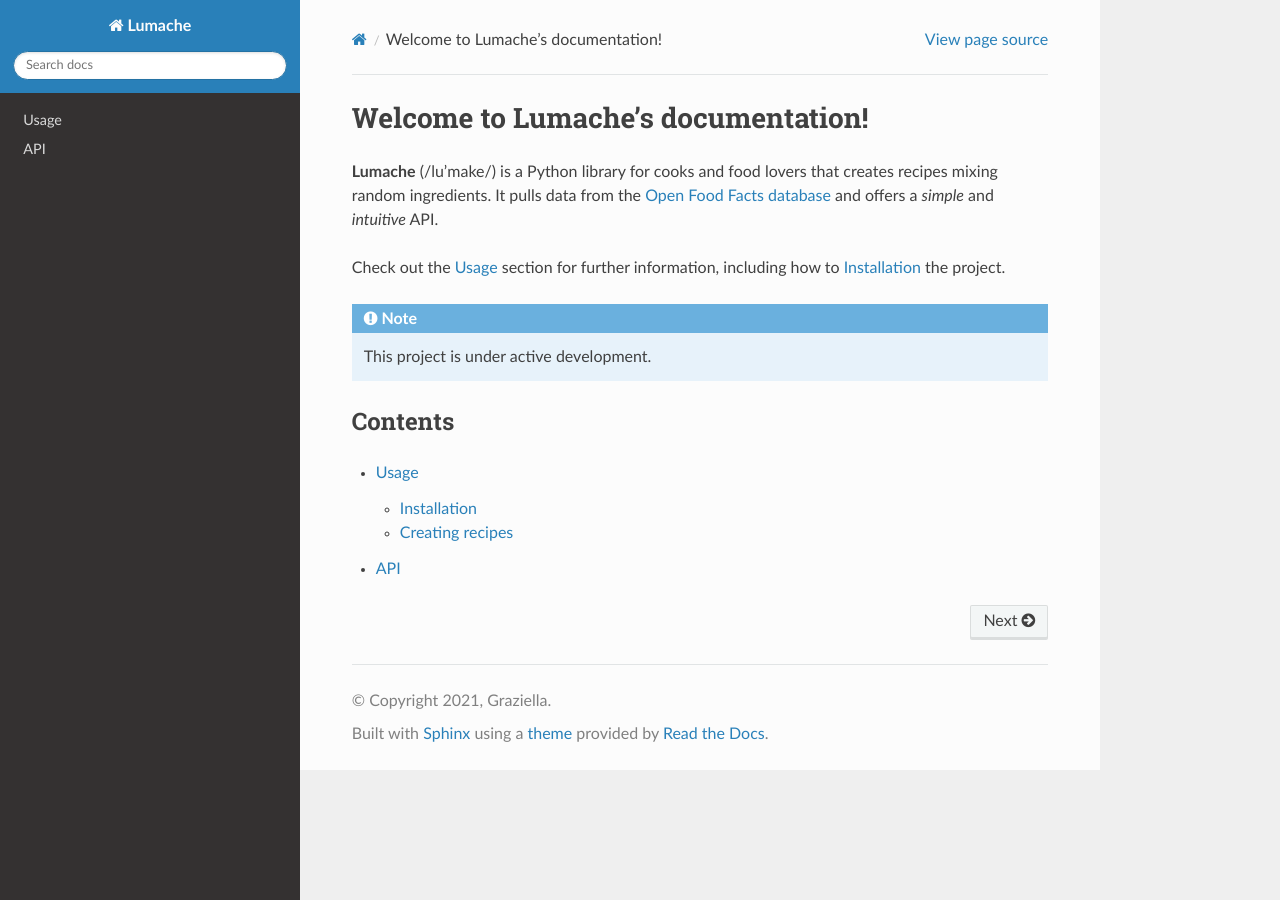
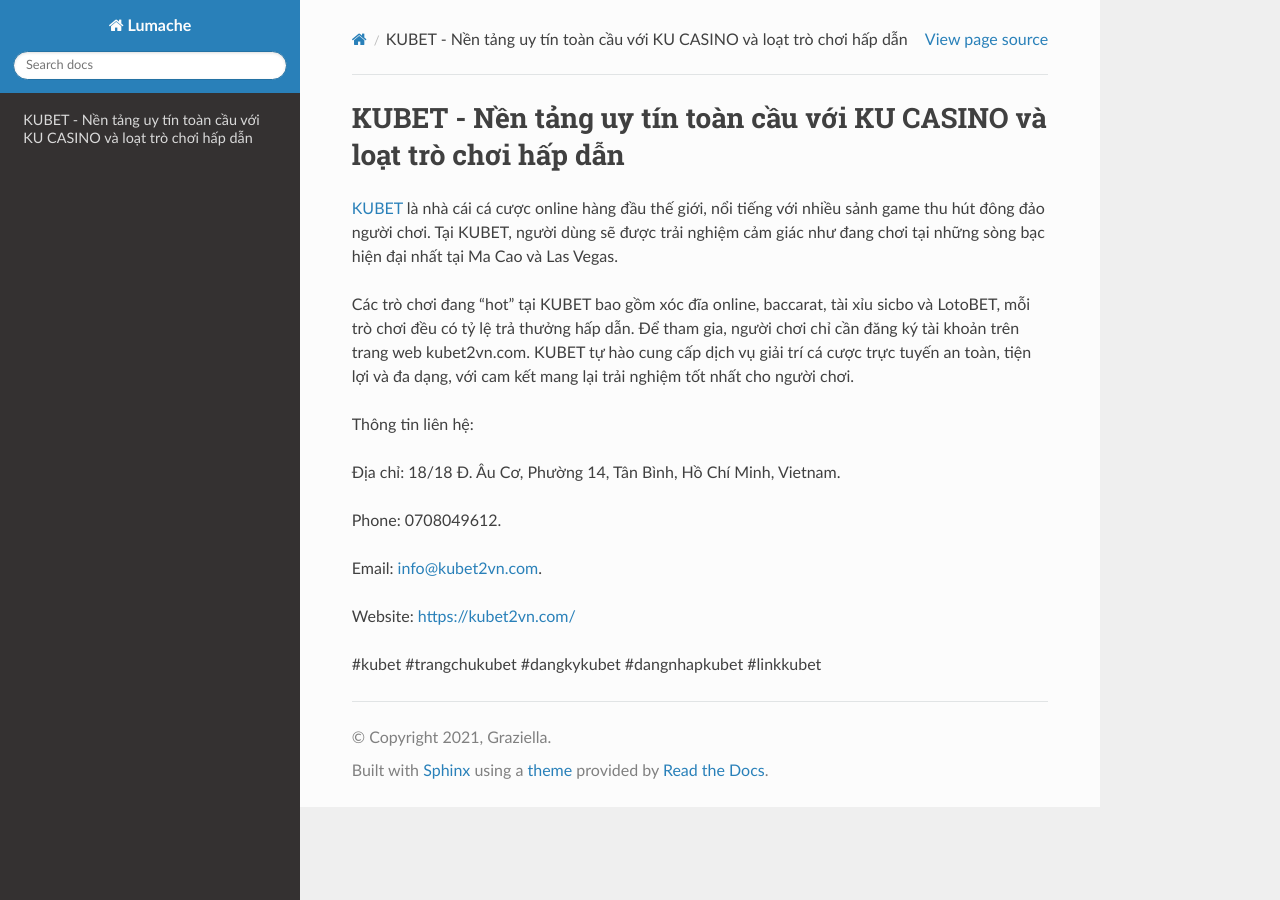
Before and after one commit to JonsCalicut123/kubet2vncom, a Sphinx documentation site: the page built from docs/source/index.rst, in a window 1280 px wide. Built offline with Sphinx 7.4.7 and the Read the Docs theme 3.1.0, drawn with Linux system fonts in a browser that asks for light colours.

Commit message:
Update index.rst

```diff
--- a/docs/source/index.rst
+++ b/docs/source/index.rst
@@ -1,22 +1,18 @@
-Welcome to Lumache's documentation!
+KUBET - Nền tảng uy tín toàn cầu với KU CASINO và loạt trò chơi hấp dẫn
 ===================================
 
-**Lumache** (/lu'make/) is a Python library for cooks and food lovers
-that creates recipes mixing random ingredients.
-It pulls data from the `Open Food Facts database <https://world.openfoodfacts.org/>`_
-and offers a *simple* and *intuitive* API.
+`KUBET <https://kubet2vn.com/>`_ là nhà cái cá cược online hàng đầu thế giới, nổi tiếng với nhiều sảnh game thu hút đông đảo người chơi. Tại KUBET, người dùng sẽ được trải nghiệm cảm giác như đang chơi tại những sòng bạc hiện đại nhất tại Ma Cao và Las Vegas.
 
-Check out the :doc:`usage` section for further information, including
-how to :ref:`installation` the project.
+Các trò chơi đang “hot” tại KUBET bao gồm xóc đĩa online, baccarat, tài xỉu sicbo và LotoBET, mỗi trò chơi đều có tỷ lệ trả thưởng hấp dẫn. Để tham gia, người chơi chỉ cần đăng ký tài khoản trên trang web kubet2vn.com. KUBET tự hào cung cấp dịch vụ giải trí cá cược trực tuyến an toàn, tiện lợi và đa dạng, với cam kết mang lại trải nghiệm tốt nhất cho người chơi.
 
-.. note::
+Thông tin liên hệ:
 
-   This project is under active development.
+Địa chỉ: 18/18 Đ. Âu Cơ, Phường 14, Tân Bình, Hồ Chí Minh, Vietnam.
 
-Contents
---------
+Phone: 0708049612.
 
-.. toctree::
+Email: info@kubet2vn.com.
 
-   usage
-   api
+Website: https://kubet2vn.com/
+
+#kubet #trangchukubet #dangkykubet #dangnhapkubet #linkkubet
```
